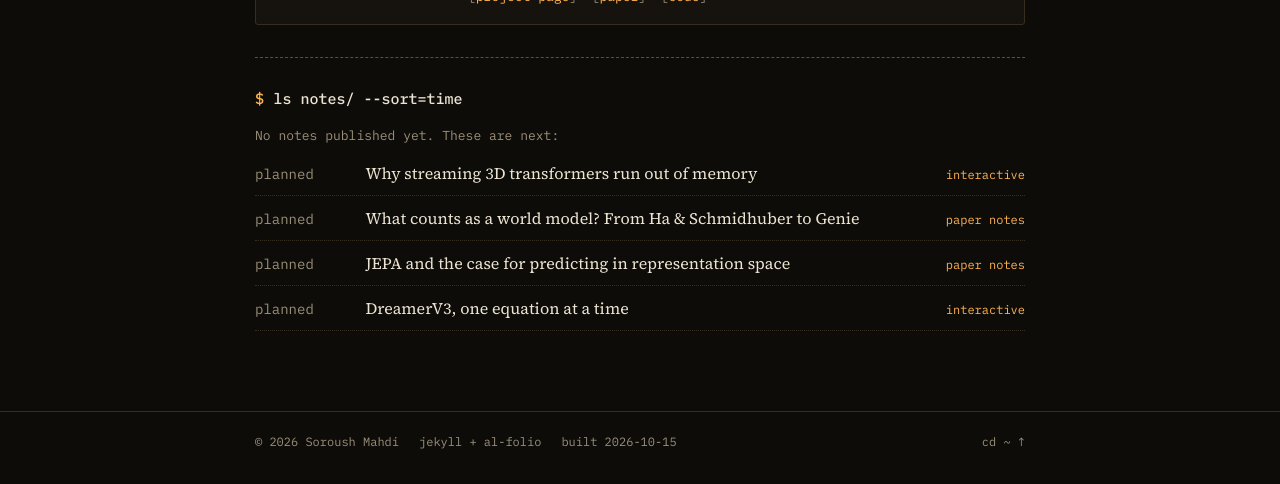
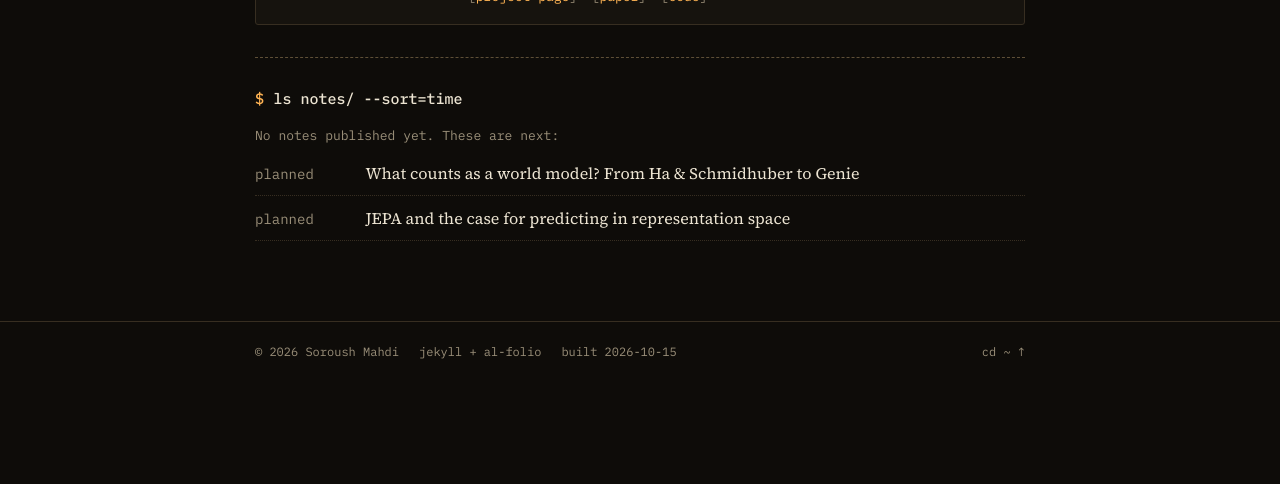
Before and after one commit to soroush-mim/soroush-mim.github.io, a Jekyll site: the page built from _pages/lab.md, in a window 1280 px wide and 987 px high, cut to the strip 503-987 px from the top of the window. Built offline with Jekyll 4.4.1, drawn with Linux system fonts in a browser that asks for light colours; some web fonts are replaced; comment, search, counter and statistics services are not loaded; a style sheet for code colours, icons or effects is not loaded; some of the changed text lies outside the part shown.

Commit message:
Rename prompt to soroush@mahdi, link `ls papers/`, trim planned notes
- Navbar prompt reads soroush@mahdi:~$
- The `ls papers/` command in whoami links to the papers section
- Lab notes list: drop the type column; keep only the world-model and JEPA notes

Co-Authored-By: Claude Opus 5.5 <noreply@anthropic.com>

```diff
--- a/_config.yml
+++ b/_config.yml
@@ -108,7 +108,7 @@ contact_note:
 # Terminal theme: the prompt shown in the navbar and on the homepage (user@host:~$)
 terminal:
   user: soroush
-  host: mim
+  host: mahdi
   location: Tehran, Iran
 
 # The CV nav item and homepage button open this PDF directly
--- a/_data/lab.yml
+++ b/_data/lab.yml
@@ -1,11 +1,5 @@
-# Paper notes that are planned but not written yet. They are listed on the
-# homepage and on /lab/ until the post exists; delete an entry once it's published.
+# Paper notes that are planned but not written yet. They are listed on /lab/
+# until the post exists; delete an entry once it's published.
 planned_notes:
-  - title: Why streaming 3D transformers run out of memory
-    tag: interactive
   - title: What counts as a world model? From Ha & Schmidhuber to Genie
-    tag: paper notes
   - title: JEPA and the case for predicting in representation space
-    tag: paper notes
-  - title: DreamerV3, one equation at a time
-    tag: interactive
--- a/_includes/lab_list.html
+++ b/_includes/lab_list.html
@@ -4,13 +4,13 @@
 <ul class="lab-list">
   {%- unless include.projects == false %}
   {%- for project in lab_projects %}
-  <li><span class="state">project</span><a class="t" href="{{ project.url | relative_url }}">{{ project.title }}<span class="sub"> · {{ project.description }}</span></a><span class="tag">{{ project.tag | default: "project page" }}</span></li>
+  <li><span class="state">project</span><a class="t" href="{{ project.url | relative_url }}">{{ project.title }}<span class="sub"> · {{ project.description }}</span></a></li>
   {%- endfor %}
   {%- endunless %}
   {%- for post in site.posts %}
-  <li><span class="state">{{ post.date | date: '%Y-%m-%d' }}</span><a class="t" href="{{ post.url | relative_url }}">{{ post.title }}</a><span class="tag">{% if post.tags contains 'interactive' %}interactive{% else %}paper notes{% endif %}</span></li>
+  <li><span class="state">{{ post.date | date: '%Y-%m-%d' }}</span><a class="t" href="{{ post.url | relative_url }}">{{ post.title }}</a></li>
   {%- endfor %}
   {%- for note in site.data.lab.planned_notes %}
-  <li><span class="state">planned</span><span class="t">{{ note.title }}</span><span class="tag">{{ note.tag }}</span></li>
+  <li><span class="state">planned</span><span class="t">{{ note.title }}</span></li>
   {%- endfor %}
 </ul>
--- a/_layouts/about.html
+++ b/_layouts/about.html
@@ -14,7 +14,7 @@ layout: default
       <p><span class="ps1">~ $</span> cat status</p>
       <p class="out status"><b>●</b> {{ page.status }}</p>
 
-      <p><span class="ps1">~ $</span> ls papers/</p>
+      <p><span class="ps1">~ $</span> <a class="cmd" href="#papers">ls papers/</a></p>
       <p class="out ls">
         {%- for p in page.papers %}
         <a href="#{{ p.key }}">{{ p.name }}/</a>
--- a/_sass/_terminal.scss
+++ b/_sass/_terminal.scss
@@ -306,6 +306,17 @@ footer.term-footer {
       b {
         color: var(--t-accent);
         font-weight: 500;
+      }
+    }
+
+    a.cmd {
+      color: var(--t-fg);
+      text-decoration: underline dotted;
+      text-decoration-color: var(--t-muted);
+
+      &:hover {
+        color: var(--t-accent);
+        text-decoration-color: var(--t-accent);
       }
     }
 
@@ -764,7 +775,7 @@ footer.term-footer {
 
   li {
     display: grid;
-    grid-template-columns: 6rem minmax(0, 1fr) auto;
+    grid-template-columns: 6rem minmax(0, 1fr);
     gap: 0.9rem;
     padding-top: 0.55rem;
     padding-bottom: 0.55rem;
@@ -795,10 +806,6 @@ footer.term-footer {
     color: var(--t-muted);
   }
 
-  .tag {
-    color: var(--t-accent);
-    font-size: 0.75rem;
-  }
 }
 
 // ---------- contact ----------
@@ -1219,7 +1226,7 @@ footer.term-footer {
   }
 
   .lab-list li {
-    grid-template-columns: minmax(0, 1fr) auto;
+    grid-template-columns: minmax(0, 1fr);
 
     .state {
       grid-column: 1 / -1;
```
